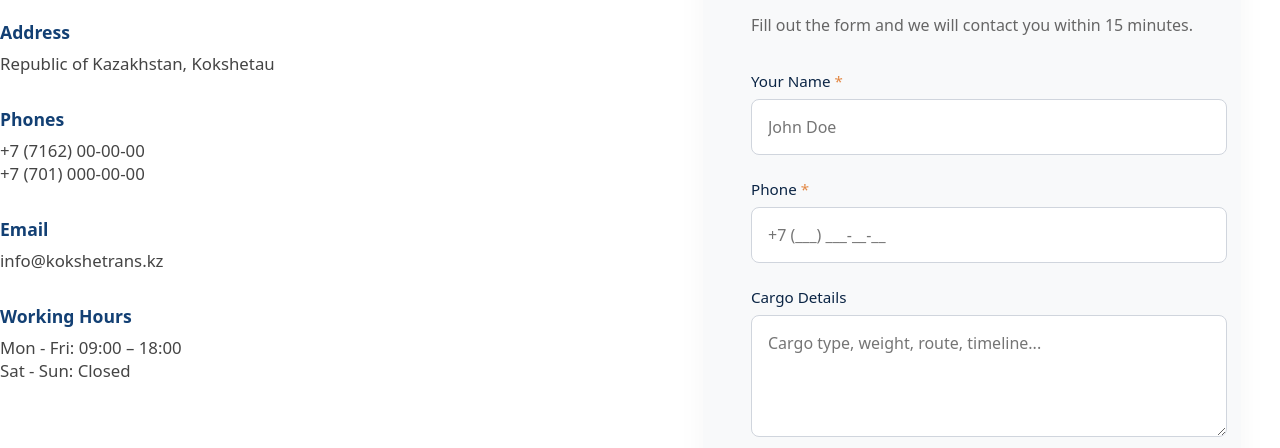
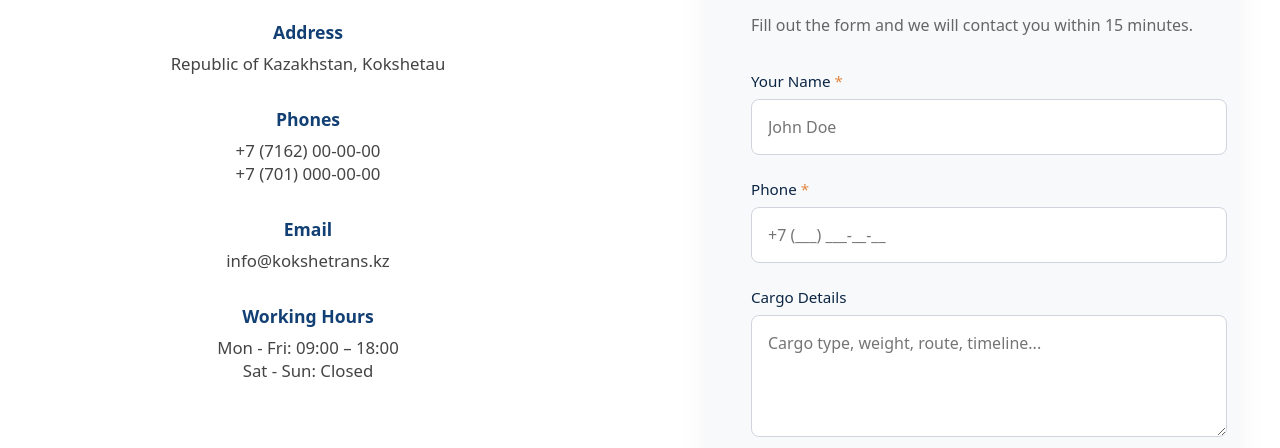
Before and after one commit to zhenimesov/kokshetrans.kz, an Astro site: page /kokshetrans.kz/en/contacts in a window 1280 px wide. Shown: the part 504-952 px from the top of the page. Built offline with nearby package versions, Linux system fonts and the light colour scheme; Astro itself is replaced by a stand-in of ours.

Commit message:
Center contacts info text and limit width for better readability

```diff
--- a/src/pages/en/contacts.astro
+++ b/src/pages/en/contacts.astro
@@ -75,6 +75,12 @@ import ContactForm from '../../components/ContactForm.astro';
         gap: 3rem;
     }
 
+    .contact-info {
+        max-width: 700px;
+        margin: 0 auto;
+        text-align: center;
+    }
+
     .contact-info h2 {
         color: var(--primary-color);
         font-size: 2rem;
@@ -93,12 +99,14 @@ import ContactForm from '../../components/ContactForm.astro';
 
     .info-item {
         margin-bottom: 2rem;
+        text-align: center;
     }
 
     .info-item h3 {
         color: var(--secondary-color);
         font-size: 1.1rem;
         margin-bottom: 0.5rem;
+        text-align: center;
     }
 
     .info-item p, .info-item a {
@@ -106,6 +114,7 @@ import ContactForm from '../../components/ContactForm.astro';
         margin: 0;
         font-size: 1.05rem;
         text-decoration: none;
+        text-align: center;
     }
 
     .info-item a:hover {
--- a/src/pages/ru/contacts.astro
+++ b/src/pages/ru/contacts.astro
@@ -75,6 +75,12 @@ import ContactForm from '../../components/ContactForm.astro';
         gap: 3rem;
     }
 
+    .contact-info {
+        max-width: 700px;
+        margin: 0 auto;
+        text-align: center;
+    }
+
     .contact-info h2 {
         color: var(--primary-color);
         font-size: 2rem;
@@ -93,12 +99,14 @@ import ContactForm from '../../components/ContactForm.astro';
 
     .info-item {
         margin-bottom: 2rem;
+        text-align: center;
     }
 
     .info-item h3 {
         color: var(--secondary-color);
         font-size: 1.1rem;
         margin-bottom: 0.5rem;
+        text-align: center;
     }
 
     .info-item p, .info-item a {
@@ -106,6 +114,7 @@ import ContactForm from '../../components/ContactForm.astro';
         margin: 0;
         font-size: 1.05rem;
         text-decoration: none;
+        text-align: center;
     }
 
     .info-item a:hover {
```
